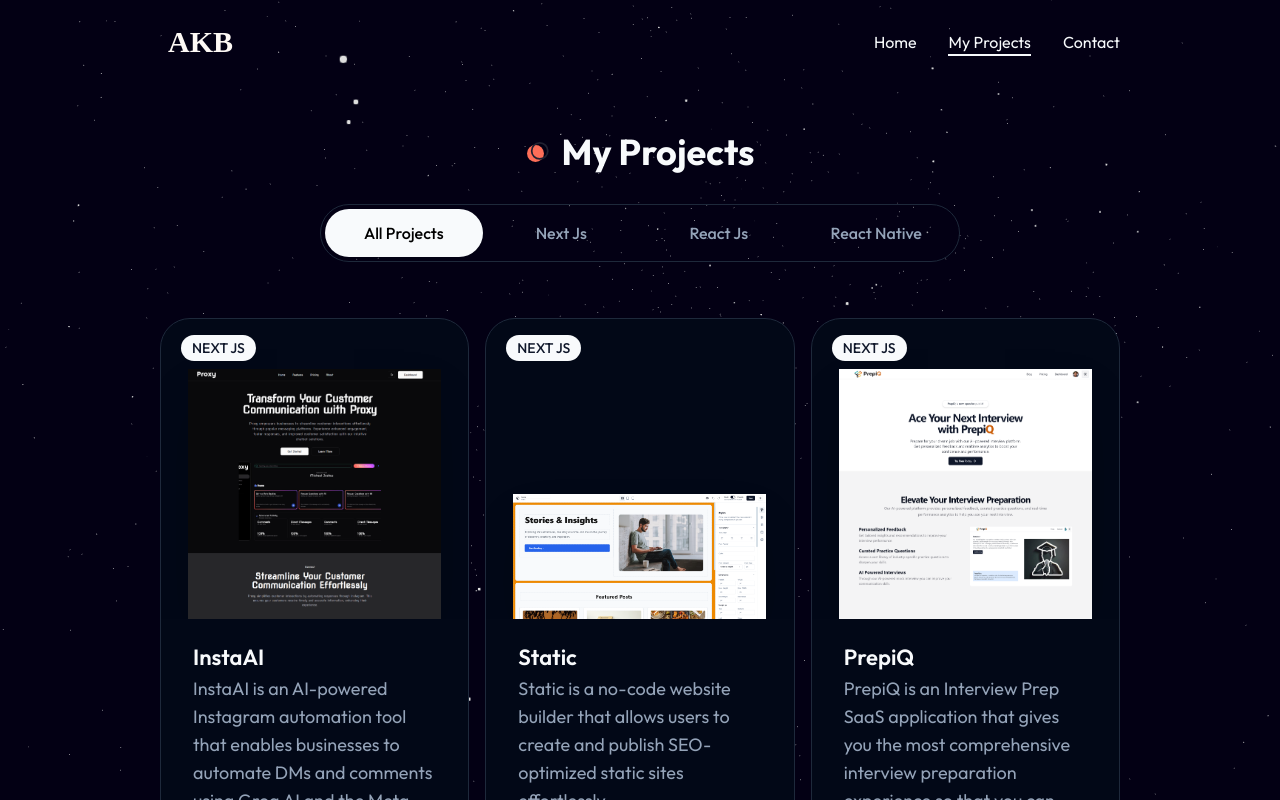
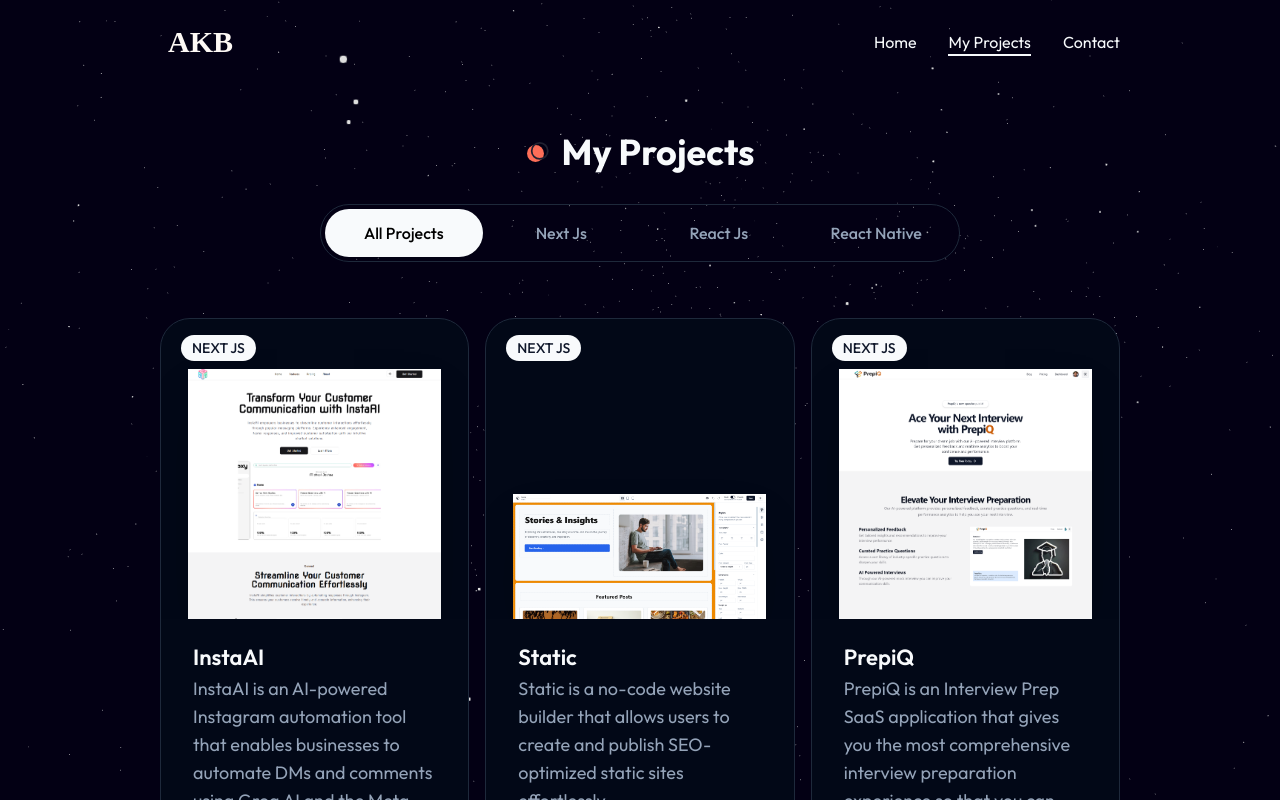
Before and after one commit to abhirupkumar/nextjs-portfolio-website, a Next.js app: page /projects in a window 1280 px wide. Shown: the top 800 px of the page. Built offline with nearby package versions, Linux system fonts and the light colour scheme.

Commit message:
changed a project name and image

```diff
--- a/projectData.js
+++ b/projectData.js
@@ -1,6 +1,6 @@
 export const projectData = [
     {
-        image: '/work/proxy.png',
+        image: '/work/insta-ai.png',
         category: 'next js',
         name: 'InstaAI',
         description:
```
Also changed, not shown: public/work/insta-ai.png (added), public/work/proxy.png (deleted).
